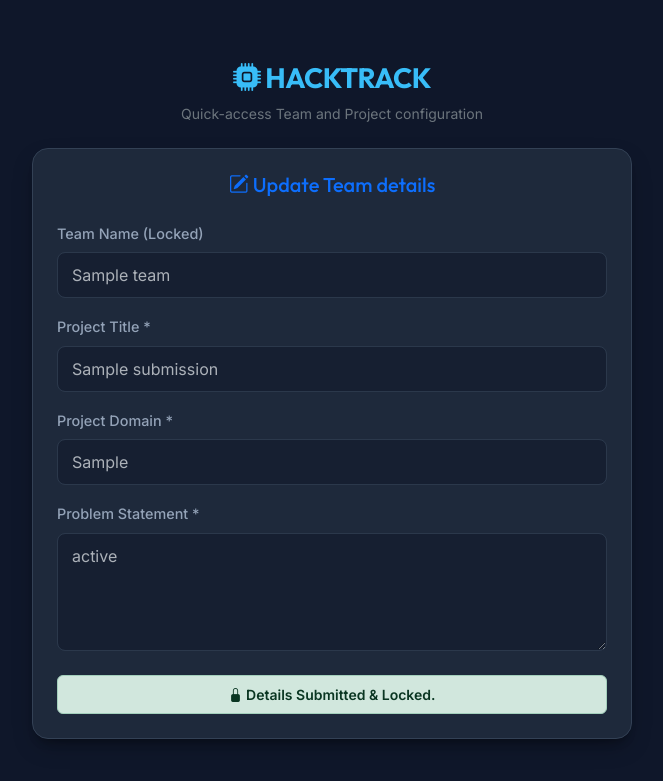
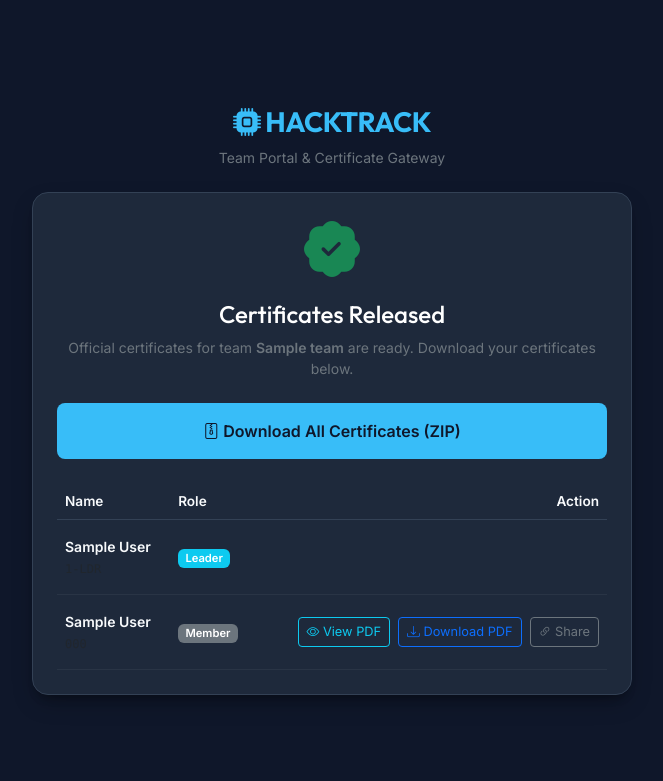
Before and after one commit to kandukurijagan642-blip/hackathon, a Flask app: page /leader/quick-edit/1 in a window 1280 px wide. Shown: the top 781 px of the page, without its empty margins (308-971 px from the left). Run offline with Flask 3, Linux system fonts and the light colour scheme; tables that the repository leaves empty hold one stand-in row (values such as "Sample post"); parts of the project's set-up code (start-up, migrations or seed data) failed here and were passed over.

Commit message:
Lock QR quick edit form data on submission; hide form and show only certificates upon release

```diff
--- a/hacktrack/routes/leader.py
+++ b/hacktrack/routes/leader.py
@@ -373,9 +373,7 @@ def quick_edit(team_id):
     certs_by_member = {c.member_id: c for c in certs if c.member_id is not None}
     leader_cert = next((c for c in certs if c.member_id is None), None)
 
-    released = False
-    if leader_cert and leader_cert.certificate_status == 'RELEASED':
-        released = True
+    released = len(certs) > 0 and any(c.certificate_status == 'RELEASED' for c in certs)
 
     return render_template(
         'leader/quick_edit.html',
--- a/hacktrack/templates/leader/quick_edit.html
+++ b/hacktrack/templates/leader/quick_edit.html
@@ -3,7 +3,7 @@
 <head>
     <meta charset="UTF-8">
     <meta name="viewport" content="width=device-width, initial-scale=1.0">
-    <title>Quick Team Update - HackTrack</title>
+    <title>Team Portal - HackTrack</title>
     <!-- Bootstrap 5 CSS CDN -->
     <link href="https://cdn.jsdelivr.net/npm/bootstrap@5.3.0/dist/css/bootstrap.min.css" rel="stylesheet">
     <!-- Google Fonts Outfit & Inter -->
@@ -97,11 +97,8 @@
 <div class="edit-container">
     <div class="text-center mb-4">
         <h3 class="logo-title"><i class="bi bi-cpu-fill"></i> HACKTRACK</h3>
-        <p class="text-secondary small">Quick-access Team and Project configuration</p>
+        <p class="text-secondary small">Team Portal & Certificate Gateway</p>
     </div>
-
-    <div class="card p-4">
-        <h5 class="mb-4 text-center text-primary"><i class="bi bi-pencil-square"></i> Update Team details</h5>
 
     <!-- Flash messages -->
     {% with messages = get_flashed_messages(with_categories=true) %}
@@ -115,62 +112,18 @@
         {% endif %}
     {% endwith %}
 
-        <form action="{{ url_for('leader.quick_edit', team_id=team.team_id) }}" method="POST">
-            <div class="row g-3">
-                <div class="col-12">
-                    <label for="team_name" class="form-label">Team Name (Locked)</label>
-                    <input type="text" class="form-control" id="team_name" name="team_name" value="{{ team.team_name }}" readonly style="opacity: 0.65; cursor: not-allowed; background-color: #121b2d;">
+    {% if certificates_active and released %}
+        <!-- CASE 1: Certificates Released -> Form data is hidden, ONLY certificates appear -->
+        <div class="card p-4 text-center">
+            <div class="mb-3 text-success">
+                <i class="bi bi-patch-check-fill display-4"></i>
             </div>
-
-                <div class="col-12">
-                    <label for="project_title" class="form-label">Project Title *</label>
-                    <input type="text" class="form-control" id="project_title" name="project_title" value="{{ submission.project_title if submission else '' }}" required placeholder="Enter project title" {% if submission %}readonly style="opacity: 0.65; cursor: not-allowed; background-color: #121b2d;"{% endif %}>
-                </div>
-
-                <div class="col-12">
-                    <label for="domain" class="form-label">Project Domain *</label>
-                    <input type="text" class="form-control" id="domain" name="domain" value="{{ submission.domain if submission else '' }}" required placeholder="e.g. Fintech, Healthcare" {% if submission %}readonly style="opacity: 0.65; cursor: not-allowed; background-color: #121b2d;"{% endif %}>
-                </div>
-
-                <div class="col-12">
-                    <label for="problem_statement" class="form-label">Problem Statement *</label>
-                    <textarea class="form-control" id="problem_statement" name="problem_statement" rows="4" required placeholder="Outline the problem statement you are solving" {% if submission %}readonly style="opacity: 0.65; cursor: not-allowed; background-color: #121b2d;"{% endif %}>{{ submission.problem_statement if submission else '' }}</textarea>
-                </div>
-
-                <div class="col-12 text-center mt-4">
-                    {% if submission %}
-                        <div class="alert alert-success text-center mb-0 py-2 small fw-bold">
-                            <i class="bi bi-lock-fill"></i> Details Submitted & Locked.
-                        </div>
-                    {% else %}
-                        <button type="submit" class="btn btn-submit w-100 py-2">
-                            <i class="bi bi-cloud-upload-fill"></i> Save Updates
-                        </button>
-                    {% endif %}
-                </div>
-            </div>
-        </form>
-    </div>
-
-    {% if certificates_active and released %}
-    <div class="card p-4 mt-4 text-center">
-        <h5 class="mb-3 text-primary"><i class="bi bi-patch-check-fill"></i> Get Your Certificates</h5>
-
-        {% if not certs_generated %}
+            <h4 class="mb-2 text-white">Certificates Released</h4>
             <p class="text-secondary small mb-4">
-                Your team's certificates are ready. Click the button below to generate certificates for all team members.
-            </p>
-            <form action="{{ url_for('leader.quick_edit', team_id=team.team_id) }}" method="POST">
-                <input type="hidden" name="action" value="generate_certs">
-                <button type="submit" class="btn btn-submit w-100 py-3">
-                    <i class="bi bi-file-earmark-pdf"></i> Generate All Certificates
-                </button>
-            </form>
-        {% else %}
-            <p class="text-secondary small mb-4">
-                Your certificates have been generated! Download them individually or as a complete ZIP package.
+                Official certificates for team <strong>{{ team.team_name }}</strong> are ready. Download your certificates below.
             </p>
 
+            {% if certs_generated %}
                 <a href="{{ url_for('leader.public_download_all_certificates', team_id=team.team_id) }}" class="btn btn-submit w-100 py-3 mb-4 text-center text-decoration-none d-block">
                     <i class="bi bi-file-zip"></i> Download All Certificates (ZIP)
                 </a>
@@ -195,10 +148,10 @@
                                 <td class="py-3 text-end">
                                     {% if leader_cert %}
                                         <a href="{{ url_for('preview_certificate', cert_id=leader_cert.certificate_id) }}" target="_blank" class="btn btn-sm btn-outline-info py-1 px-2 me-1" style="font-size: 0.8rem;">
-                                        <i class="bi bi-eye"></i> Preview
+                                            <i class="bi bi-eye"></i> View PDF
                                         </a>
                                         <a href="{{ url_for('leader.public_download_certificate', cert_id=leader_cert.certificate_id) }}" class="btn btn-sm btn-outline-primary py-1 px-2 me-1" style="font-size: 0.8rem;">
-                                        <i class="bi bi-download"></i> Download
+                                            <i class="bi bi-download"></i> Download PDF
                                         </a>
                                         <button type="button" class="btn btn-sm btn-outline-secondary py-1 px-2" id="shareBtn-{{ leader_cert.certificate_id }}" onclick="copyToClipboard('{{ request.url_root.rstrip('/') ~ url_for('preview_certificate', cert_id=leader_cert.certificate_id) }}', 'shareBtn-{{ leader_cert.certificate_id }}')" style="font-size: 0.8rem;" title="Copy Certificate Link">
                                             <i class="bi bi-link-45deg"></i> Share
@@ -218,10 +171,10 @@
                                     <td class="py-3 text-end">
                                         {% if m_cert %}
                                             <a href="{{ url_for('preview_certificate', cert_id=m_cert.certificate_id) }}" target="_blank" class="btn btn-sm btn-outline-info py-1 px-2 me-1" style="font-size: 0.8rem;">
-                                            <i class="bi bi-eye"></i> Preview
+                                                <i class="bi bi-eye"></i> View PDF
                                             </a>
                                             <a href="{{ url_for('leader.public_download_certificate', cert_id=m_cert.certificate_id) }}" class="btn btn-sm btn-outline-primary py-1 px-2 me-1" style="font-size: 0.8rem;">
-                                            <i class="bi bi-download"></i> Download
+                                                <i class="bi bi-download"></i> Download PDF
                                             </a>
                                             <button type="button" class="btn btn-sm btn-outline-secondary py-1 px-2" id="shareBtn-{{ m_cert.certificate_id }}" onclick="copyToClipboard('{{ request.url_root.rstrip('/') ~ url_for('preview_certificate', cert_id=m_cert.certificate_id) }}', 'shareBtn-{{ m_cert.certificate_id }}')" style="font-size: 0.8rem;" title="Copy Certificate Link">
                                                 <i class="bi bi-link-45deg"></i> Share
@@ -233,7 +186,72 @@
                         </tbody>
                     </table>
                 </div>
+            {% else %}
+                <form action="{{ url_for('leader.quick_edit', team_id=team.team_id) }}" method="POST">
+                    <input type="hidden" name="action" value="generate_certs">
+                    <button type="submit" class="btn btn-submit w-100 py-3">
+                        <i class="bi bi-file-earmark-pdf"></i> Generate All Certificates
+                    </button>
+                </form>
             {% endif %}
+        </div>
+
+    {% elif submission %}
+        <!-- CASE 2: Submission entered & locked (Certificates not yet released) -> Clean locked confirmation card -->
+        <div class="card p-4 text-center">
+            <div class="mb-3 text-warning">
+                <i class="bi bi-lock-fill display-4"></i>
+            </div>
+            <h4 class="mb-2 text-white">Details Submitted & Locked</h4>
+            <p class="text-secondary small mb-4">
+                Your team project details have been successfully submitted and locked. Further edits are disabled.
+            </p>
+
+            <div class="p-3 mb-4 rounded text-start" style="background-color: #121b2d; border: 1px solid var(--card-border);">
+                <div class="mb-2"><span class="text-secondary small">Team:</span> <strong class="text-white">{{ team.team_name }}</strong> ({{ team.team_id }})</div>
+                <div class="mb-2"><span class="text-secondary small">Project Title:</span> <span class="text-white">{{ submission.project_title }}</span></div>
+                <div class="mb-2"><span class="text-secondary small">Domain:</span> <span class="badge bg-info">{{ submission.domain }}</span></div>
+                <div><span class="text-secondary small">Problem Statement:</span> <p class="text-secondary small mb-0 mt-1" style="white-space: pre-wrap;">{{ submission.problem_statement }}</p></div>
+            </div>
+
+            <div class="alert alert-info py-2 px-3 small text-center mb-0" style="background-color: rgba(56, 189, 248, 0.1); border-color: rgba(56, 189, 248, 0.2); color: var(--accent-primary);">
+                <i class="bi bi-info-circle-fill me-1"></i> Certificates will appear here once officially released by event organizers.
+            </div>
+        </div>
+
+    {% else %}
+        <!-- CASE 3: First time scan -> Form to enter details -->
+        <div class="card p-4">
+            <h5 class="mb-4 text-center text-primary"><i class="bi bi-pencil-square"></i> Enter Team Details</h5>
+            <form action="{{ url_for('leader.quick_edit', team_id=team.team_id) }}" method="POST">
+                <div class="row g-3">
+                    <div class="col-12">
+                        <label for="team_name" class="form-label">Team Name (Locked)</label>
+                        <input type="text" class="form-control" id="team_name" name="team_name" value="{{ team.team_name }}" readonly style="opacity: 0.65; cursor: not-allowed; background-color: #121b2d;">
+                    </div>
+
+                    <div class="col-12">
+                        <label for="project_title" class="form-label">Project Title *</label>
+                        <input type="text" class="form-control" id="project_title" name="project_title" required placeholder="Enter project title">
+                    </div>
+
+                    <div class="col-12">
+                        <label for="domain" class="form-label">Project Domain *</label>
+                        <input type="text" class="form-control" id="domain" name="domain" required placeholder="e.g. Fintech, Healthcare, AI">
+                    </div>
+
+                    <div class="col-12">
+                        <label for="problem_statement" class="form-label">Problem Statement *</label>
+                        <textarea class="form-control" id="problem_statement" name="problem_statement" rows="4" required placeholder="Outline the problem statement you are solving"></textarea>
+                    </div>
+
+                    <div class="col-12 text-center mt-4">
+                        <button type="submit" class="btn btn-submit w-100 py-2">
+                            <i class="bi bi-cloud-upload-fill"></i> Save & Lock Details
+                        </button>
+                    </div>
+                </div>
+            </form>
         </div>
     {% endif %}
 </div>
```
Also changed, not shown: 1 other file. Lines whose indentation alone changed are shown as unchanged.
